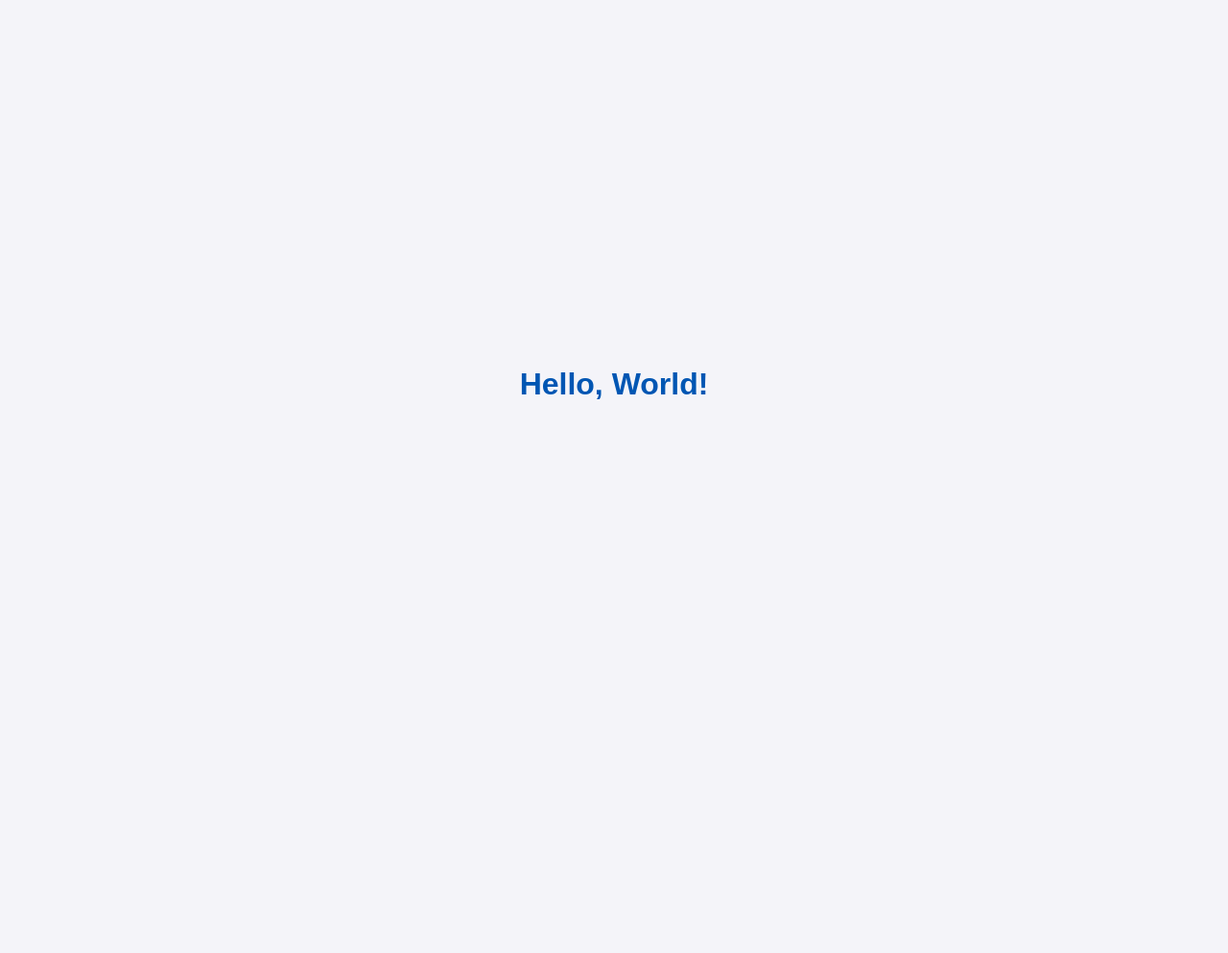
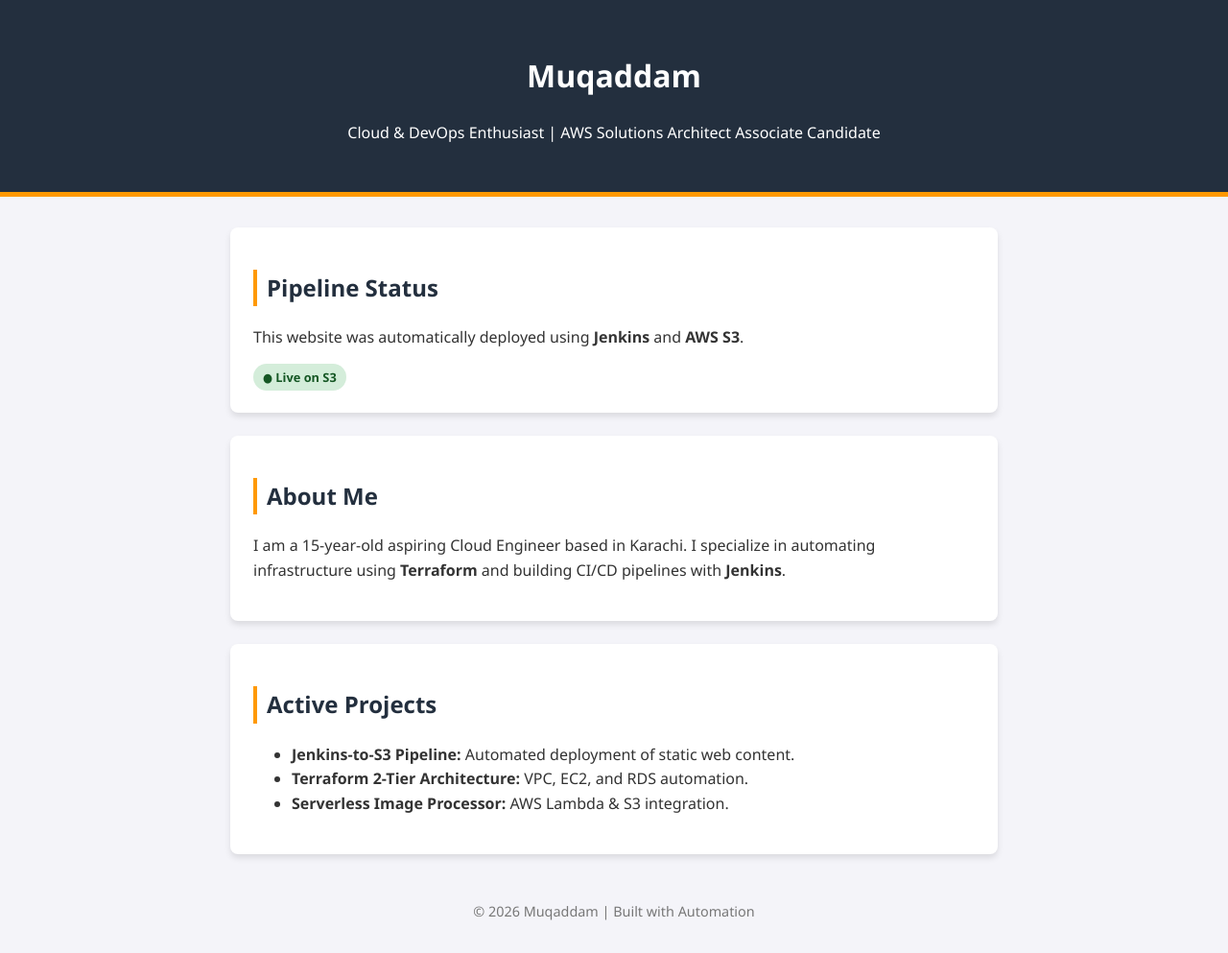
Before and after one commit to muhammadhassan120/automation-jenkins, a plain HTML site: page index.html in a window 1280 px wide. Shown: the whole page at 96% size. Before the commit the page ends 800 px from the top, so only its background shows below. Drawn offline with Linux system fonts and the light colour scheme.

Commit message:
add index

```diff
--- a/index.html
+++ b/index.html
@@ -3,12 +3,93 @@
 <head>
     <meta charset="UTF-8">
     <meta name="viewport" content="width=device-width, initial-scale=1.0">
-    <title>My Project</title>
-    <link rel="stylesheet" href="style.css">
+    <title>Muqaddam | Cloud & DevOps Engineer</title>
+    <style>
+        /* Professional CSS Reset & Styling */
+        :root {
+            --primary: #232f3e; /* AWS Dark Blue */
+            --accent: #ff9900;  /* AWS Orange */
+            --text: #333;
+            --light: #f4f4f9;
+        }
+
+        body {
+            font-family: 'Segoe UI', Tahoma, Geneva, Verdana, sans-serif;
+            margin: 0;
+            padding: 0;
+            background-color: var(--light);
+            color: var(--text);
+            line-height: 1.6;
+        }
+
+        header {
+            background: var(--primary);
+            color: white;
+            padding: 2rem 1rem;
+            text-align: center;
+            border-bottom: 5px solid var(--accent);
+        }
+
+        .container {
+            max-width: 800px;
+            margin: 2rem auto;
+            padding: 0 1rem;
+        }
+
+        .card {
+            background: white;
+            padding: 1.5rem;
+            border-radius: 8px;
+            box-shadow: 0 4px 6px rgba(0,0,0,0.1);
+            margin-bottom: 1.5rem;
+        }
+
+        .status-tag {
+            background: #d4edda;
+            color: #155724;
+            padding: 5px 10px;
+            border-radius: 20px;
+            font-size: 0.8rem;
+            font-weight: bold;
+        }
+
+        h2 { color: var(--primary); border-left: 4px solid var(--accent); padding-left: 10px; }
+
+        footer { text-align: center; font-size: 0.9rem; color: #777; margin-top: 3rem; padding-bottom: 2rem; }
+    </style>
 </head>
 <body>
-    <h1>Hello, World!</h1>
 
-    <script src="app.js"></script>
+    <header>
+        <h1>Muqaddam</h1>
+        <p>Cloud & DevOps Enthusiast | AWS Solutions Architect Associate Candidate</p>
+    </header>
+
+    <div class="container">
+        <div class="card">
+            <h2>Pipeline Status</h2>
+            <p>This website was automatically deployed using <strong>Jenkins</strong> and <strong>AWS S3</strong>.</p>
+            <span class="status-tag">● Live on S3</span>
+        </div>
+
+        <div class="card">
+            <h2>About Me</h2>
+            <p>I am a 15-year-old aspiring Cloud Engineer based in Karachi. I specialize in automating infrastructure using <strong>Terraform</strong> and building CI/CD pipelines with <strong>Jenkins</strong>.</p>
+        </div>
+
+        <div class="card">
+            <h2>Active Projects</h2>
+            <ul>
+                <li><strong>Jenkins-to-S3 Pipeline:</strong> Automated deployment of static web content.</li>
+                <li><strong>Terraform 2-Tier Architecture:</strong> VPC, EC2, and RDS automation.</li>
+                <li><strong>Serverless Image Processor:</strong> AWS Lambda & S3 integration.</li>
+            </ul>
+        </div>
+    </div>
+
+    <footer>
+        &copy; 2026 Muqaddam | Built with Automation
+    </footer>
+
 </body>
 </html>
```
